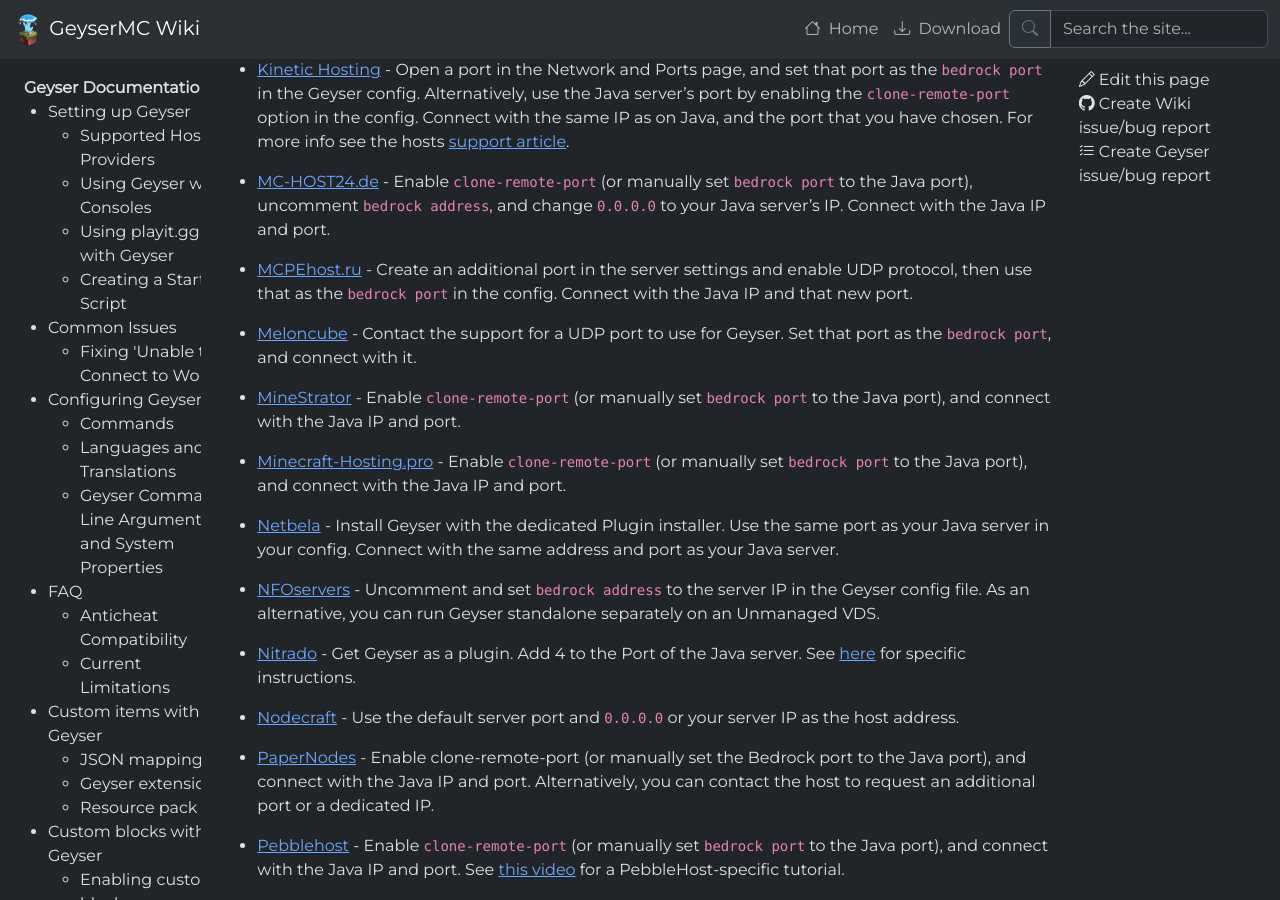
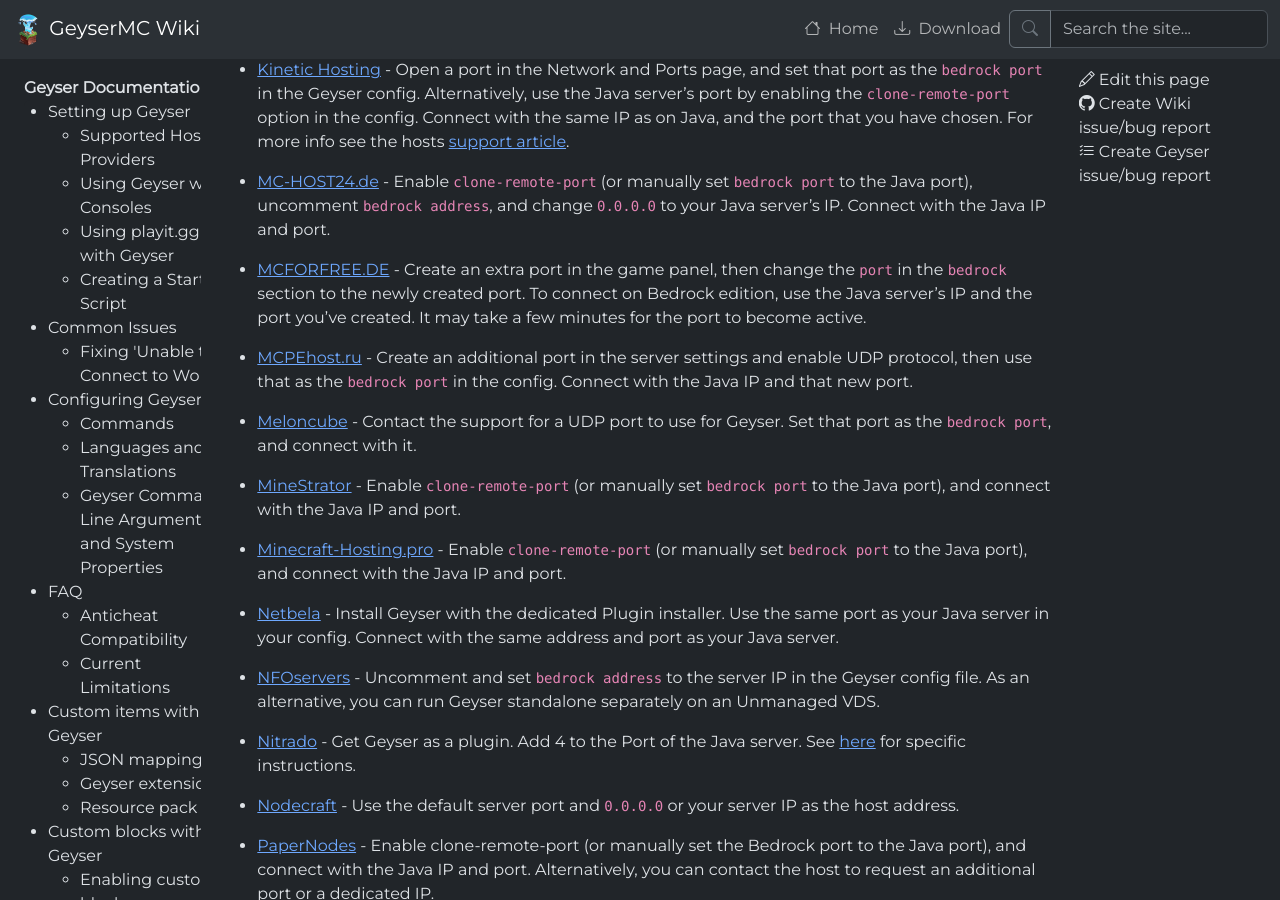
Before and after one commit to GeyserMC/GeyserWiki, a Jekyll site: the page built from _docs/geyser/supported-hosting-providers.md, in a window 1280 px wide and 900 px high, scrolled down 4175 px. Built offline with Jekyll 4.4.1, drawn with Linux system fonts in a browser that asks for light colours.

Commit message:
Add MCFORFREE to the providers list (#259)
* Update providers.json

* Update _data/providers.json

---------

Co-authored-by: chris <github@onechris.mozmail.com>

```diff
--- a/_data/providers.json
+++ b/_data/providers.json
@@ -274,6 +274,11 @@
       "description_template": "ip_and_port"
     },
     {
+      "name": "MCFORFREE.DE",
+      "url": "https://mcforfree.de/",
+      "description": "Create an extra port in the game panel, then change the `port` in the `bedrock` section to the newly created port. To connect on Bedrock edition, use the Java server's IP and the port you've created. It may take a few minutes for the port to become active."
+    },
+    {
       "name": "MCPEhost.ru",
       "url": "https://mcpehost.ru",
       "description": "Create an additional port in the server settings and enable UDP protocol, then use that as the `bedrock port` in the config. Connect with the Java IP and that new port."
```
